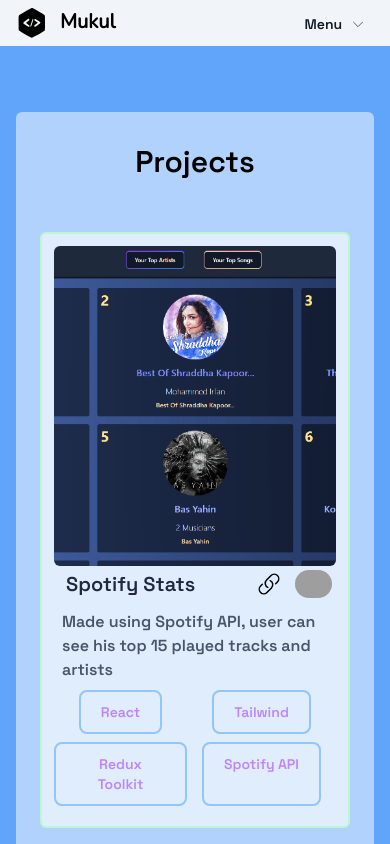
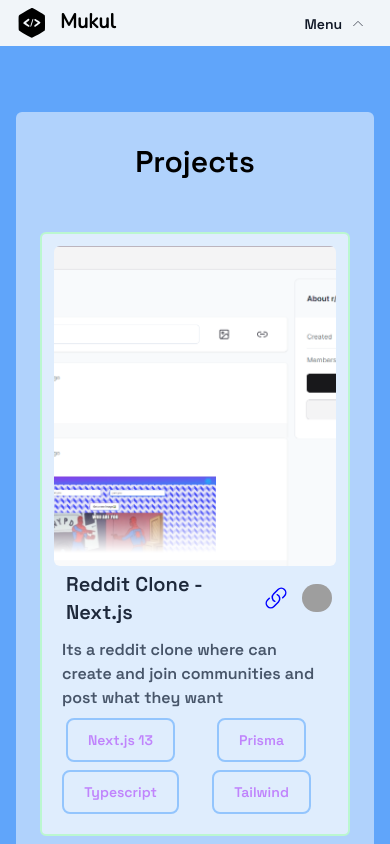
Before and after one commit to mrthakur30/my-portfolio, a React (Vite) app: page /my-portfolio/projects in a window 390 px wide. Shown: the top 844 px of the page. Built offline with nearby package versions, Linux system fonts and the light colour scheme; grey boxes are pictures that could not be loaded.

Commit message:
added new project

```diff
--- a/src/components/Dropdown.jsx
+++ b/src/components/Dropdown.jsx
@@ -36,8 +36,9 @@
       >
         {" "}
         Menu{" "}
+        {open ?
          <svg
-          className="w-4 h-4 ml-2"
+         className='w-4 h-4 ml-2'
          aria-hidden="true"
          fill="none"
          stroke="currentColor"
@@ -46,6 +47,18 @@
        >
          <path d="M19 9l-7 7-7-7"></path>
        </svg>
+         :
+         <svg
+         className='w-4 h-4 ml-2 rotate-180'
+         aria-hidden="true"
+         fill="none"
+         stroke="currentColor"
+         viewBox="0 0 24 24"
+         xmlns="http://www.w3.org/2000/svg"
+       >
+         <path d="M19 9l-7 7-7-7"></path>
+       </svg>
+         }
       </button>
 
       {open && (
--- a/src/components/ProjectCard.jsx
+++ b/src/components/ProjectCard.jsx
@@ -1,4 +1,5 @@
 import { motion } from "framer-motion";
+import { Link } from "react-router-dom";
 function ProjectCard({
   title,
   deployLink,
@@ -20,21 +21,22 @@
       bounce:300
     }}
     className="border-2 flex md:flex-row flex-col  hover:bg-blue-100 hover:bg-opacity-50 duration-200  md:w-9/12 p-3  border-green-200 bg-white bg-opacity-60 rounded-md relative">
+
       <img
        className="h-80 object-cover w-auto rounded-md"
        src={image}
        />
       <div className="p-1 justify-between flex md:flex-col ">
-        <span className="text-xl px-2 text-slate-800 font-light">{title}</span>
+        <a rel="noreferrer" target="_blank" href={deployLink} className="text-xl hover:text-blue-800  hover:underline  hover:underline-offset-2 px-2 text-slate-800 font-light">{title}</a>
         <div className="flex md:flex-row top-4 right-5 justify-center items-center gap-3">
-          <span className="hover:bg-white p-0.5 transition rounded duration-200 ">
+          <span className="hover:bg-blue-100 p-0.5 transition rounded duration-200 ">
             <a rel="noreferrer" target="_blank" href={deployLink}>
               <svg
                 xmlns="http://www.w3.org/2000/svg"
                 fill="none"
                 viewBox="0 0 24 24"
                 strokeWidth={1.5}
-                stroke="black"
+                stroke="blue"
                 className="w-6 h-6"
               >
                 <path
--- a/src/pages/Home.jsx
+++ b/src/pages/Home.jsx
@@ -86,7 +86,7 @@
       <motion.img
         whileHover={{ scale: 1.1 }}
         whileTap={{ scale: 0.8 }}
-        className="glow-container z-10 hover:shadow-2xl hover:shadow-red-400 md:mt-0  mt-14 transition-shadow duration-200  inline-block  h-48  md:h-72 rounded-full"
+        className="glow-container hover:shadow-2xl hover:shadow-red-400 md:mt-0  mt-14 transition-shadow duration-200  inline-block  h-48  md:h-72 rounded-full"
         src={mukul}
         alt="Mukul Thakur"
       />
--- a/src/pages/Projects.jsx
+++ b/src/pages/Projects.jsx
@@ -3,6 +3,14 @@
 function Projects() {
 
   const projects = [
+    {
+      title : "Reddit Clone - Next.js" ,
+      deployLink : "https://snazzy-manatee-be4304.netlify.app/",
+      repoLink : "https://reddit-clone-next-js-fullstack.vercel.app/sign-up" ,
+      image : "6.png",
+      techStack : ["Next.js 13" ,"Prisma", "Typescript", "Tailwind"] ,
+      description : "Its a reddit clone where can create and join communities and post what they want"
+    },
     {
       title : "Spotify Stats" ,
       deployLink : "https://dashing-bublanina-abf290.netlify.app/",
@@ -43,6 +51,7 @@
       techStack : ["React" ,"Redux"] ,
       description : "Made using Spotify API, user can see his top 15 played tracks and artists "
     },
+
   ];
 
 
```
Also changed, not shown: public/6.png (added). Lines whose indentation alone changed are shown as unchanged.
